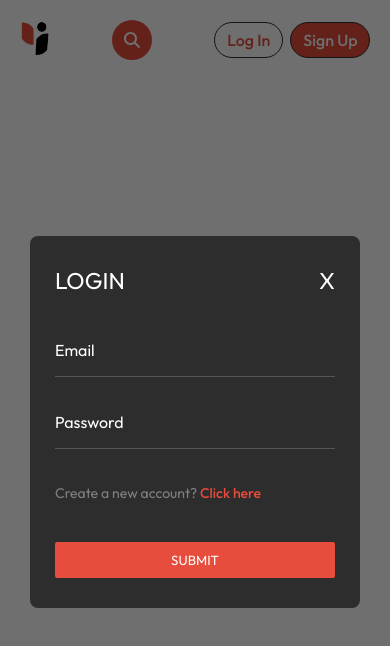
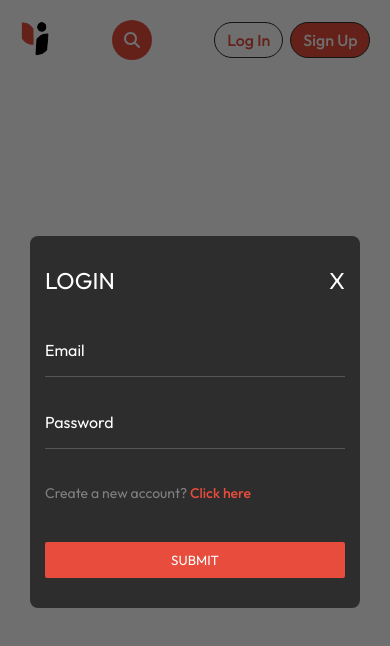
Before and after one commit to FIRM-fcis/FIRM-creatives, a React (Create React App) app: page / in a window 390 px wide. Both pictures are taken after a click on the button "Log In". Shown: the top 646 px of the page. Built offline with nearby package versions, Linux system fonts and the light colour scheme.

Commit message:
Small Update in CSS

```diff
--- a/src/components/Login/Login.css
+++ b/src/components/Login/Login.css
@@ -89,3 +89,13 @@
     font-size: 18px;
     color: green;
 }
+@media (max-width:1300px) {
+    .login-container{
+        padding: 30px 18px;
+    }
+}
+@media (max-width:750px) {
+.login-container{
+    padding: 30px 15px;
+}
+}
```
